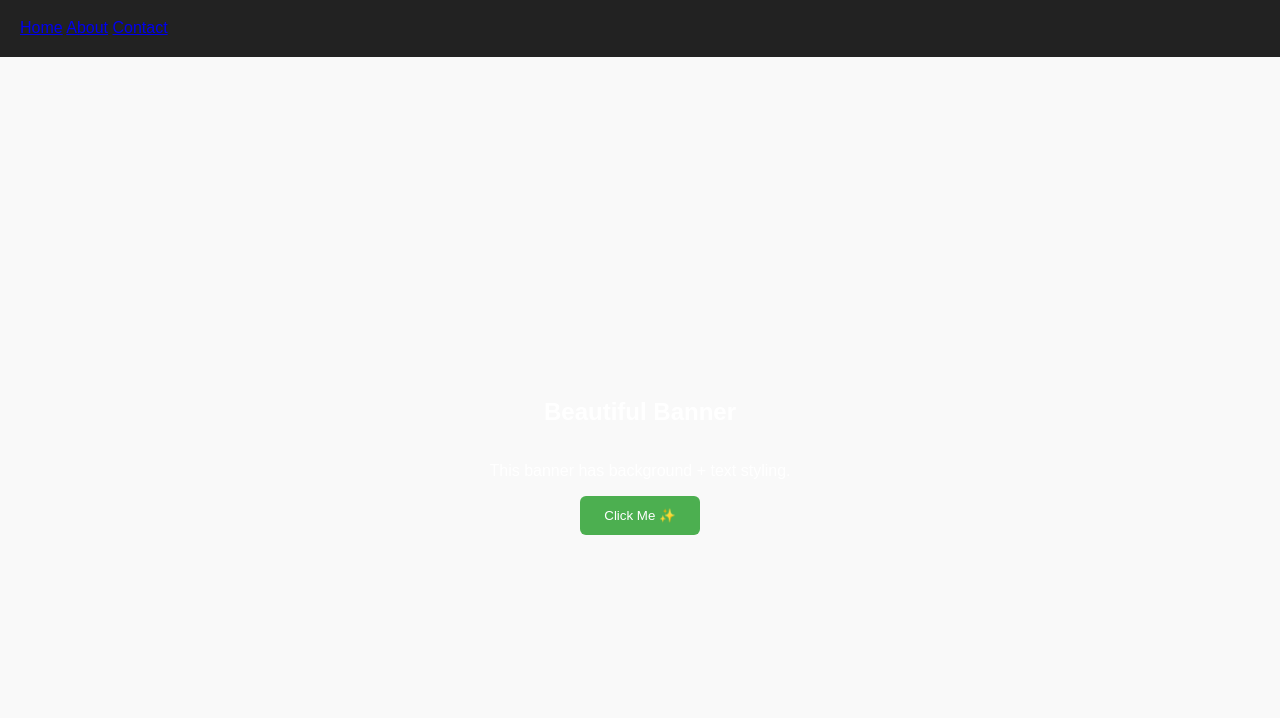
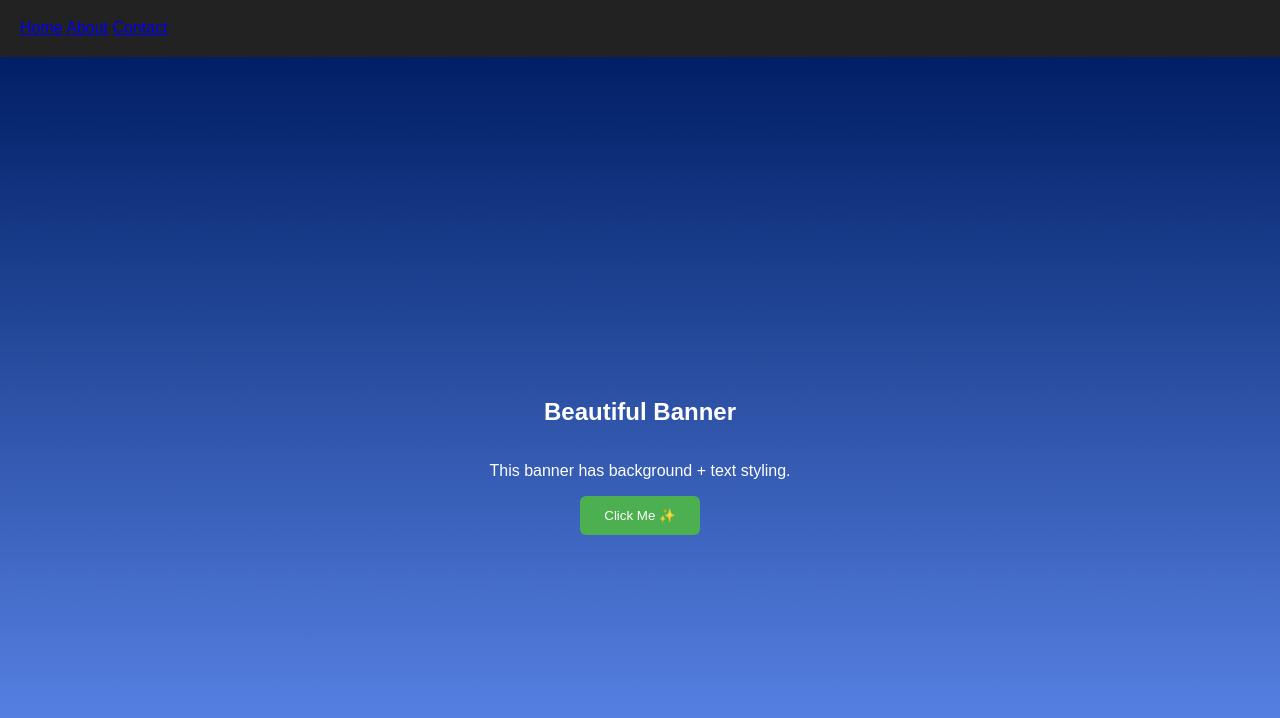
Before and after one commit to ites1f/Test, a plain HTML site: page index.html in a window 1280 px wide. Shown: the part 82-800 px from the top of the page. Drawn offline with Linux system fonts and the light colour scheme; the site is published under a folder, as on GitHub Pages, so addresses that start at the root find nothing.

Commit message:
Update style.css

```diff
--- a/css/style.css
+++ b/css/style.css
@@ -12,7 +12,7 @@ header {
 }
 
 .hero {
-  background: url("/images/wallpaper.png") no-repeat center/cover;
+  background: url("../images/wallpaper.png") no-repeat center/cover;
   height: 100vh; /* full screen height */
   display: flex;
   flex-direction: column;
```
